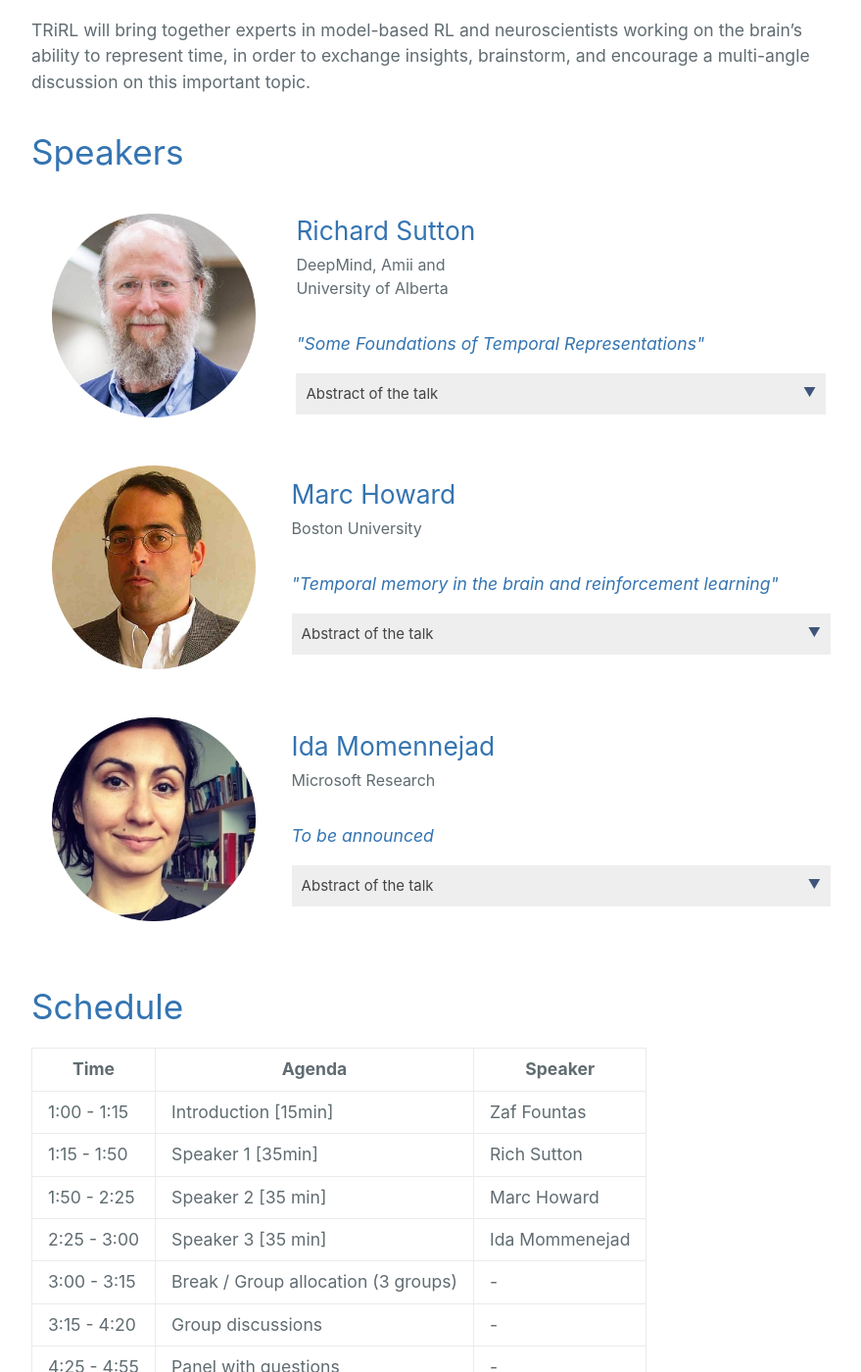
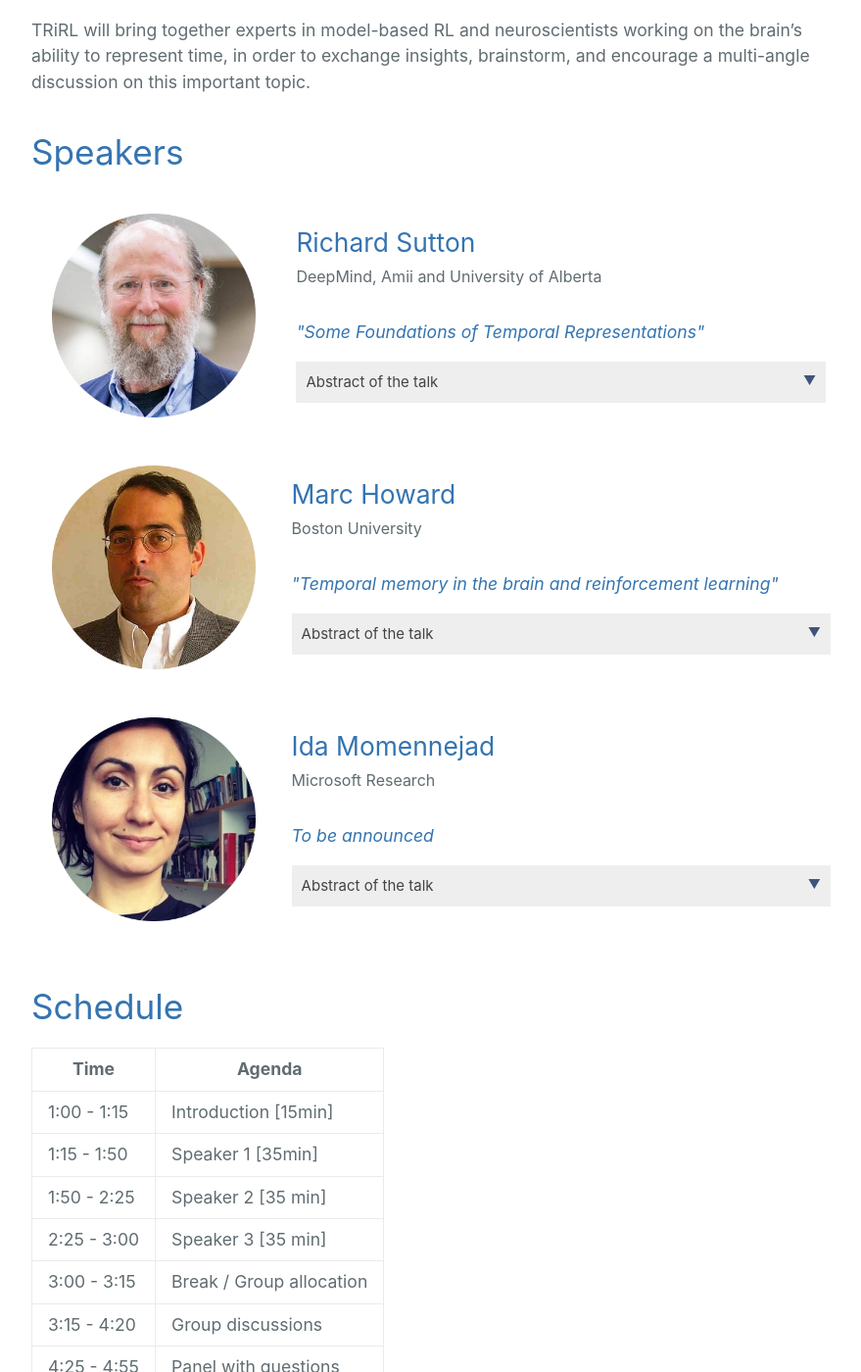
Before and after one commit to TRiRLworkshop/TRiRLworkshop.github.io, a Jekyll site: the page built from index.md, in a window 1280 px wide and 1400 px high, scrolled down 992 px. Shown: the whole window at 98% size, without its empty margins (192-1071 px from the left). Built offline with Jekyll 4.4.1, drawn with Linux system fonts in a browser that asks for light colours; some of the changed text lies outside the part shown.

Commit message:
Update index.md

```diff
--- a/index.md
+++ b/index.md
@@ -30,7 +30,7 @@ TRiRL will bring together experts in model-based RL and neuroscientists working
             </td>
             <td style="padding:2.5%;width:70%;max-width:70%">
             <a href="http://www.incompleteideas.net/"><h2 style="line-height: 0.5">Richard Sutton</h2></a>
-            <p style="font-size: medium;">DeepMind, Amii and <br/> University of Alberta</p>
+            <p style="font-size: medium;">DeepMind, Amii and University of Alberta</p>
             <h4 style="font-style:italic">"Some Foundations of Temporal Representations"</h4>
             <button type="button" class="collapsible">Abstract of the talk</button>
             <div class="content">
@@ -84,23 +84,23 @@ TRiRL will bring together experts in model-based RL and neuroscientists working
 
 <!-- <div align="center"> -->
 
-| **Time**    	| **Agenda**                               	| **Speaker**    	|
-|-------------	|------------------------------------------	|----------------	|
-| 1:00 - 1:15 	| Introduction [15min]                     	| Zaf Fountas    	|
-| 1:15 - 1:50 	| Speaker 1 [35min]                        	| Rich Sutton    	|
-| 1:50 - 2:25 	| Speaker 2 [35 min]                       	| Marc Howard    	|
-| 2:25 - 3:00 	| Speaker 3 [35 min]                       	| Ida Mommenejad 	|
-| 3:00 - 3:15 	| Break / Group allocation (3 groups)      	| -              	|
-| 3:15 - 4:20 	| Group discussions                        	| -              	|
-| 4:25 - 4:55 	| Panel with questions 	                    | -              	|
-| 4:55 - 5:00 	| Closing remarks                          	| -              	|
-| 5:00 +       	| Happy time                               	| -              	|
+| **Time**    	| **Agenda**                               	|
+|-------------	|------------------------------------------	|
+| 1:00 - 1:15 	| Introduction [15min]                     	|
+| 1:15 - 1:50 	| Speaker 1 [35min]                        	|
+| 1:50 - 2:25 	| Speaker 2 [35 min]                       	|
+| 2:25 - 3:00 	| Speaker 3 [35 min]                       	|
+| 3:00 - 3:15 	| Break / Group allocation              	|
+| 3:15 - 4:20 	| Group discussions                        	|
+| 4:25 - 4:55 	| Panel with questions 	                    |
+| 4:55 - 5:00 	| Closing remarks                          	|
+| 5:00 +       	| Social event                             	|
 
 <!-- </div> -->
 
 <!-- Time 	Agenda	Speaker
-1:00 -1:15	Introduction [15min]	Zaf Fountas
-1:15 - 1:50	Speaker 1 [35min]	Rich Sutton
+1:00 -1:15	Introduction [15min]	Zaf
+1:15 - 1:50	Speaker 1 [35min]	Richard Sutton
 1:50 - 2:25	Speaker 2 [35min]	Marc Howard
 2:25 - 3:00	Speaker 3 [35min]	Ida Momennejad
 3:00 - 3:15	Break / Group Allocation (3 groups) [15min]
```
